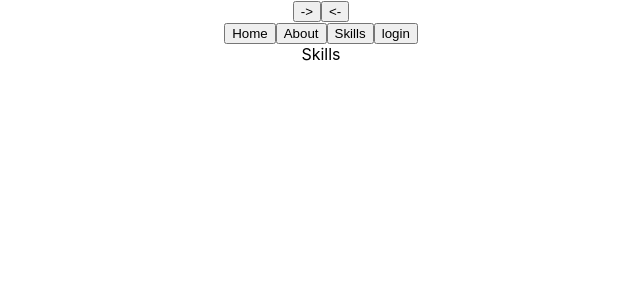
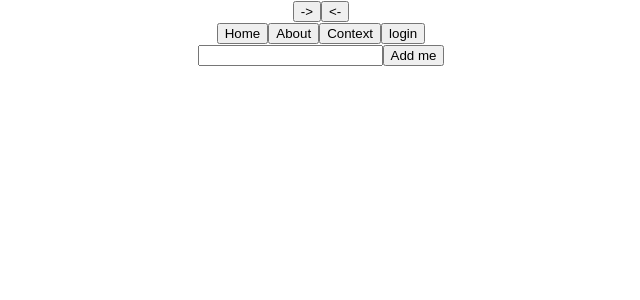
Before and after one commit to SanJay1577/router-app, a React (Create React App) app: page /Prime-apps in a window 1280 px wide. Shown: the top 300 px of the page, without its empty margins (319-959 px from the left). Built offline with nearby package versions, Linux system fonts and the light colour scheme.

Commit message:
redux-installed

```diff
--- a/package.json
+++ b/package.json
@@ -8,8 +8,10 @@
     "@testing-library/user-event": "^13.5.0",
     "react": "^18.2.0",
     "react-dom": "^18.2.0",
+    "react-redux": "^8.0.4",
     "react-router-dom": "^5.3.4",
     "react-scripts": "5.0.1",
+    "redux": "^4.2.0",
     "web-vitals": "^2.1.4"
   },
   "scripts": {
--- a/src/App.js
+++ b/src/App.js
@@ -1,4 +1,4 @@
-import React, { lazy, Suspense } from 'react';
+import React, { createContext, lazy, Suspense, useReducer } from 'react';
 import { Redirect, Route, Switch, useHistory } from 'react-router-dom';
 import './App.css';
 //import About from './Pages/About';
@@ -6,13 +6,21 @@ import Home from './Pages/Home';
 import LoginPage from './Pages/LoginPage';
 import NoPage from './Pages/NoPage';
 import SignupPage from './Pages/SignupPage';
-import { Skills } from './Pages/Skills';
+import { Context } from './Pages/Context';
 import Userdetails from './Pages/UserDetails';
-const OptimizedAbout = lazy(()=>import('./Pages/About'))
+import { reducer } from './Reducers/reducer';
+const OptimizedAbout = lazy(()=>import('./Pages/About'));
+
+
+export const ReducerContext = createContext(null);
 
 function App() {
   //use history will help to navigate to the specific route
   const history = useHistory();
+
+const [state, dispatch] = useReducer(reducer,{datas:[], value:{}, string:true})
+
+console.log(state);
   return (
     <div className="App">
       <div>
@@ -38,7 +46,7 @@ function App() {
         <button
         onClick={()=>history.push("/skills")}
         >
-          Skills
+          Context
         </button>
         <button
         onClick={()=>history.push("/login")}
@@ -77,7 +85,9 @@ function App() {
         </Route>
 
         <Route path= "/Prime-apps">
-        <Skills/>
+        <ReducerContext.Provider value={[state, dispatch]}>
+        <Context/>
+        </ReducerContext.Provider>
         </Route>
 
           <Route path="/skills">
--- /dev/null
+++ b/src/Pages/Context.js
@@ -0,0 +1,29 @@
+import React, { useContext, useState } from 'react'
+import { ReducerContext } from '../App';
+
+export const Context = () => {
+
+  const [state, dispatch] = useContext(ReducerContext);
+  const [field, setFeild] = useState("");
+
+  return (
+    <div>
+      <input
+      type="text"
+      value={field}
+      onChange={(e)=>setFeild(e.target.value)}
+       />
+
+      <button
+      onClick={()=>dispatch({type:"add-value", payload:field})}
+      >Add me</button>
+
+
+    <ul> {state.datas.map((item, idx)=><li key={idx}>{item}</li>)} </ul>
+
+
+
+
+    </div>
+  )
+}
--- a/src/Pages/Home.js
+++ b/src/Pages/Home.js
@@ -13,7 +13,7 @@ const Home = () => {
             });
             const data = await response.json();
             setUserName(localStorage.getItem("user-name"));
-
+            console.log(data);
             setStudents(data);
         }
         //authentication of your application...
--- a/src/Pages/Skills.js
+++ /dev/null
@@ -1,7 +0,0 @@
-import React from 'react'
-
-export const Skills = () => {
-  return (
-    <div>Skills</div>
-  )
-}
--- /dev/null
+++ b/src/Reducers/reducer.js
@@ -0,0 +1,43 @@
+export const reducer = (state, action) =>{
+    switch (action.type) {
+        case "add-value":
+            return { ...state, datas:[...state.datas, action.payload],string:!state.string}
+            default:
+            return state;
+    }
+}
+// redux is not only for react
+//stand alone library  - simmilar bootstarp
+
+
+//backward - to - forward
+
+//(cuurentstate at that time)prevalue => acion-state => somevalue (currentstate)
+
+// every state will be there in the particular store
+
+// l-1 -> l2 +=add -> l3, l4, l5, -> l6 -> l30-> = UI
+
+
+
+// 1. store                                shop [hotel] [nv, veg, snacks , dessert[99]]
+//userlist - {name, pass}
+//user -{name, exsal, state, city}
+
+// 2. UI (view the data)                  customer [gets _the_order(dessert) ]
+//userlist.name
+
+//3. Action
+//emitted or invoking some action with payload   waiter[ gets _the_order(dessert), cancel_order()]
+  //1.action providers
+  //- dispatching a action
+
+  //4. Reducer part                           cook in the kitchen [gets _the_order(dessert)-> certains steps[100 -1] ]
+  // the action type that you give
+  // will do the operations in the reducer
+  // userList reducer
+  //user reducer
+  //isloggedin reducer
+
+  //1. store will be changed as per the reducer    shop [hotel] [nv, veg, snacks , dessert[98]]
+  // [prevalue -valu1 -> newvalue]
```
Also changed, not shown: 2 other files (tests, documents, lock files or other folders).
